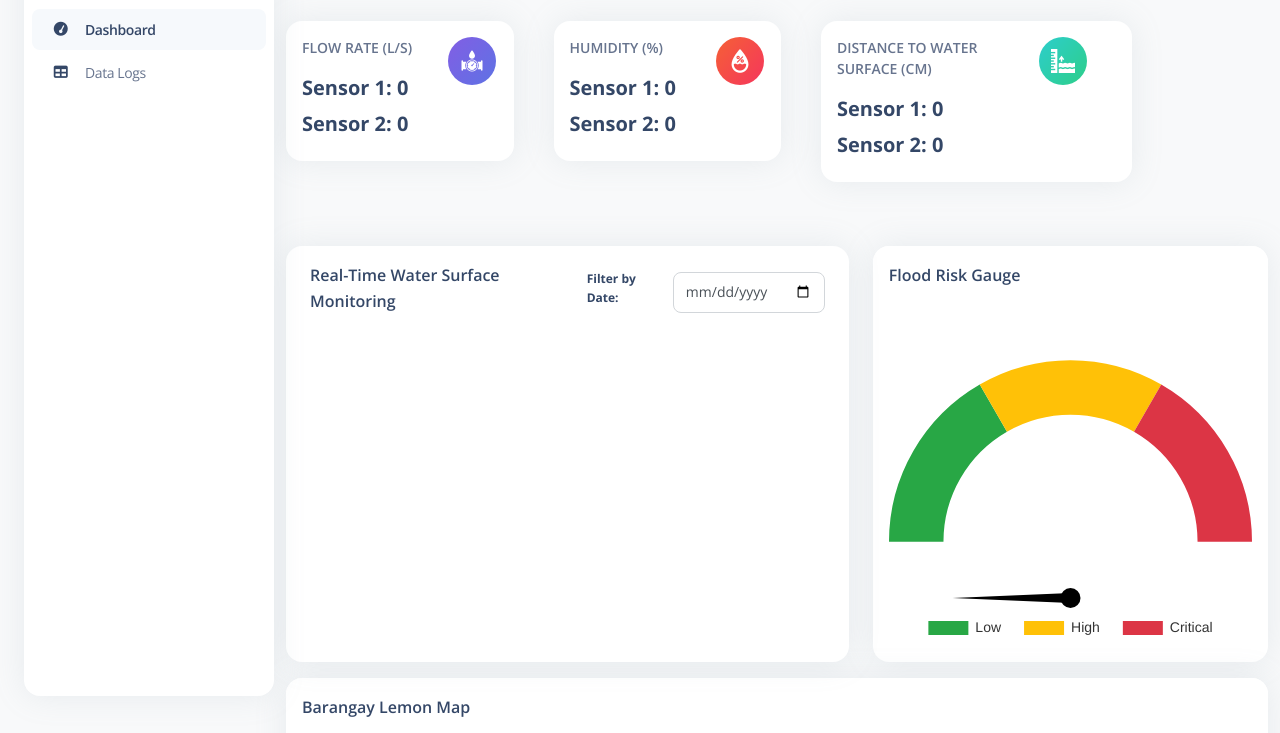
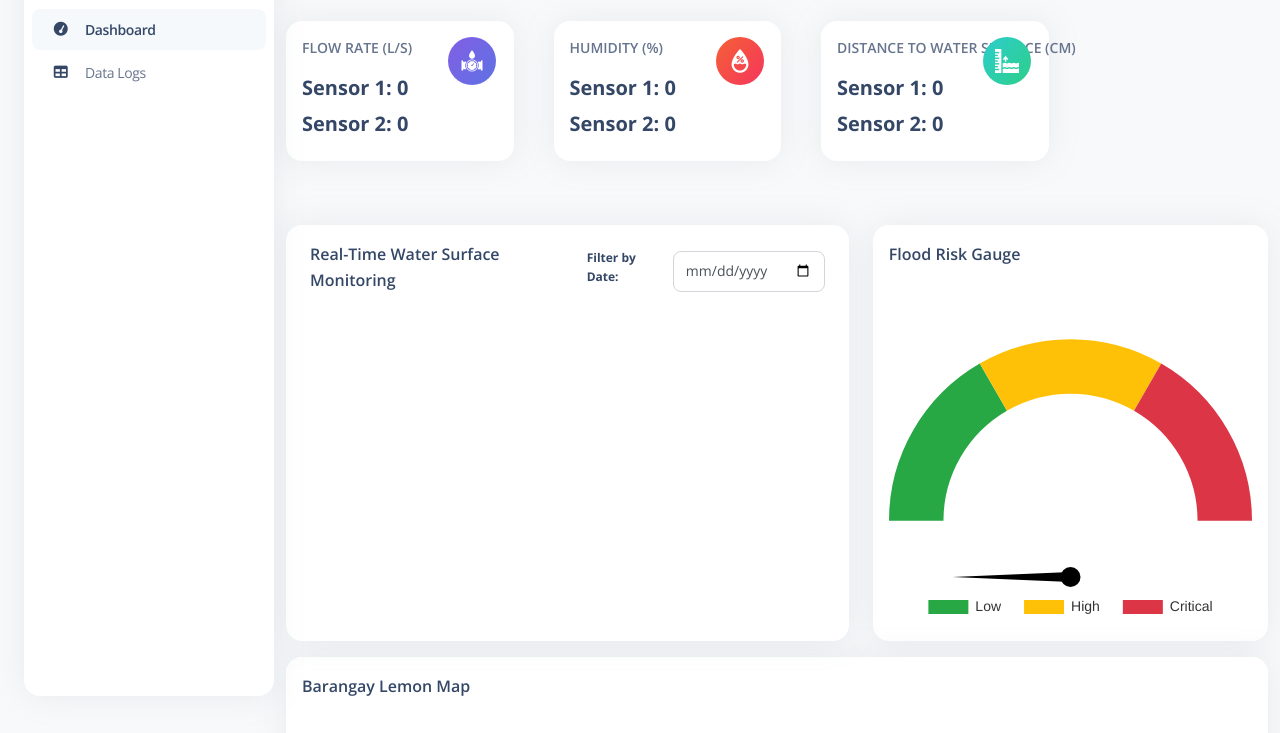
Before and after one commit to Cyrelcab/flood-alert-system-dashboard, a website: page index.html in a window 1280 px wide. Shown: the part 88-821 px from the top of the page. Drawn offline with nearby package versions, Linux system fonts and the light colour scheme.

```diff
--- a/index.html
+++ b/index.html
@@ -189,13 +189,13 @@
               </div>
             </div>
           </div>
-            <div class="col-xl-4 col-sm-6 mb-xl-0 mb-4">
+            <div class="col-xl-3 col-sm-6 mb-xl-0 mb-4">
             <div class="card">
               <div class="card-body p-3">
                 <div class="row">
                   <div class="col-8">
                     <div class="numbers">
-                      <p class="text-sm mb-0 text-uppercase font-weight-bold ">
+                      <p class="text-sm mb-0 text-uppercase font-weight-bold text-nowrap">
                         Distance to Water Surface (cm)
                       </p>
                       <h5 class="font-weight-bolder mt-3">
```
